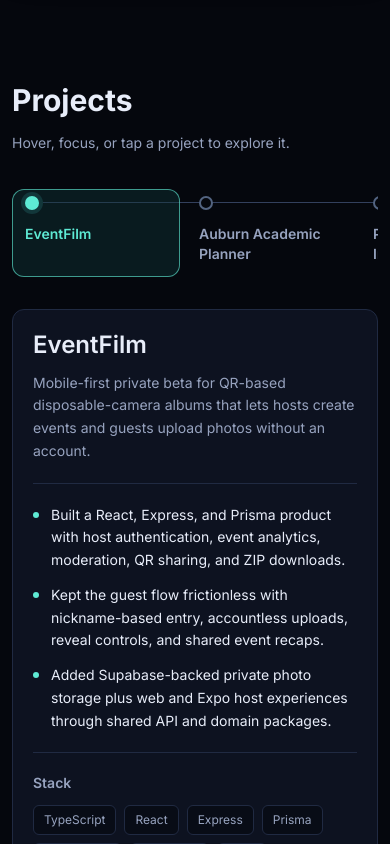
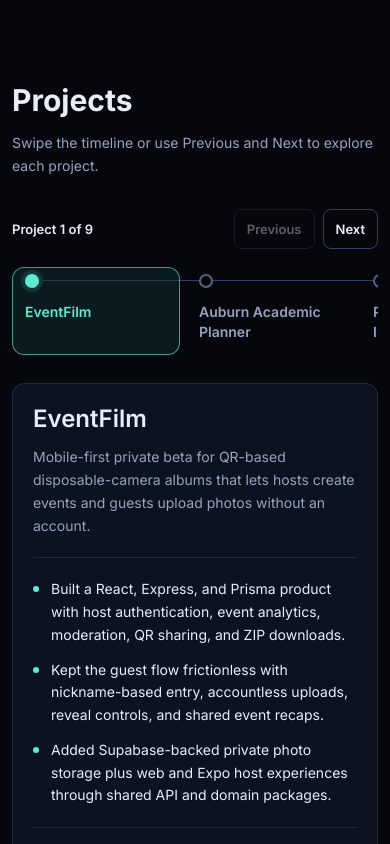
Before and after one commit to fernando-ace/Portfolio-Website, a React (Vite) app: page / in a window 390 px wide. Shown: the part 3520-4364 px from the top of the page. Built offline with nearby package versions, Linux system fonts and the light colour scheme.

Commit message:
Improve mobile project timeline navigation

```diff
--- a/src/components/ProjectsSection.jsx
+++ b/src/components/ProjectsSection.jsx
@@ -38,10 +38,13 @@
       <div className="mx-auto max-w-6xl">
         <div className="mb-8">
           <h2 className="section-title">Projects</h2>
-          <p className="section-copy">Hover, focus, or tap a project to explore it.</p>
+          <p className="section-copy">
+            <span className="hidden md:inline">Hover, focus, or tap a project to explore it.</span>
+            <span className="md:hidden">Swipe the timeline or use Previous and Next to explore each project.</span>
+          </p>
         </div>
 
-        <div className="reveal grid items-start gap-6 md:grid-cols-[minmax(18rem,0.78fr)_minmax(0,1.42fr)] md:gap-8" data-reveal>
+        <div className="grid items-start gap-6 md:grid-cols-[minmax(18rem,0.78fr)_minmax(0,1.42fr)] md:gap-8">
           <ProjectTimeline
             activeIndex={activeIndex}
             onKeyDown={handleTimelineKeyDown}
--- a/src/components/projects/ProjectTimeline.jsx
+++ b/src/components/projects/ProjectTimeline.jsx
@@ -2,8 +2,60 @@
   return name.toLowerCase().replace(/[^a-z0-9]+/g, "-").replace(/(^-|-$)/g, "");
 }
 
+function MobileProjectNavigation({ activeIndex, onSelect, projectCount }) {
+  return (
+    <div className="project-mobile-navigation" aria-label="Project navigation">
+      <p className="project-mobile-position" aria-live="polite">
+        Project {activeIndex + 1} of {projectCount}
+      </p>
+      <div className="project-mobile-actions">
+        <button
+          type="button"
+          className="project-mobile-button"
+          onClick={() => onSelect(activeIndex - 1)}
+          disabled={activeIndex === 0}
+          aria-label="Previous project"
+        >
+          Previous
+        </button>
+        <button
+          type="button"
+          className="project-mobile-button"
+          onClick={() => onSelect(activeIndex + 1)}
+          disabled={activeIndex === projectCount - 1}
+          aria-label="Next project"
+        >
+          Next
+        </button>
+      </div>
+    </div>
+  );
+}
+
 export function ProjectTimeline({ activeIndex, onKeyDown, onSelect, projects, tabRefs }) {
+  function handlePointerEnter(index) {
+    if (window.matchMedia("(min-width: 768px)").matches) {
+      onSelect(index);
+    }
+  }
+
+  function selectAndReveal(index) {
+    onSelect(index);
+
+    window.requestAnimationFrame(() => {
+      const reduceMotion = window.matchMedia("(prefers-reduced-motion: reduce)").matches;
+      tabRefs.current[index]?.scrollIntoView({
+        behavior: reduceMotion ? "auto" : "smooth",
+        block: "nearest",
+        inline: "center"
+      });
+    });
+  }
+
   return (
+    <div className="min-w-0">
+      <MobileProjectNavigation activeIndex={activeIndex} onSelect={selectAndReveal} projectCount={projects.length} />
+
       <div className="project-timeline-scroll">
         <div className="project-timeline-track" role="tablist" aria-label="Project timeline">
           {projects.map((project, index) => {
@@ -24,10 +76,10 @@
                 aria-selected={isActive}
                 data-project-name={project.name}
                 tabIndex={isActive ? 0 : -1}
-              onClick={() => onSelect(index)}
+                onClick={() => selectAndReveal(index)}
                 onFocus={() => onSelect(index)}
                 onKeyDown={(event) => onKeyDown(event, index)}
-              onPointerEnter={() => onSelect(index)}
+                onPointerEnter={() => handlePointerEnter(index)}
               >
                 <span className="project-timeline-dot" aria-hidden="true" />
                 <span className="project-timeline-name">{project.name}</span>
@@ -36,5 +88,6 @@
           })}
         </div>
       </div>
+    </div>
   );
 }
--- a/src/index.css
+++ b/src/index.css
@@ -105,6 +105,10 @@
   min-width: 0;
 }
 
+.project-mobile-navigation {
+  display: none;
+}
+
 .project-timeline-track {
   position: relative;
   display: flex;
@@ -195,11 +199,64 @@
 }
 
 @media (max-width: 767px) {
+  .project-mobile-navigation {
+    display: flex;
+    align-items: center;
+    justify-content: space-between;
+    gap: 1rem;
+    margin-bottom: 1rem;
+  }
+
+  .project-mobile-position {
+    color: #e8edf9;
+    font-size: 0.8125rem;
+    font-weight: 600;
+    line-height: 1.25rem;
+  }
+
+  .project-mobile-actions {
+    display: flex;
+    gap: 0.5rem;
+  }
+
+  .project-mobile-button {
+    min-height: 2.5rem;
+    border: 1px solid #33405d;
+    border-radius: 0.5rem;
+    padding: 0.5rem 0.75rem;
+    color: #e8edf9;
+    font-size: 0.8125rem;
+    font-weight: 600;
+    transition: border-color 180ms ease, color 180ms ease, opacity 180ms ease;
+  }
+
+  .project-mobile-button:hover:not(:disabled) {
+    border-color: #5eead4;
+    color: #5eead4;
+  }
+
+  .project-mobile-button:focus-visible {
+    outline: 2px solid #5eead4;
+    outline-offset: 2px;
+  }
+
+  .project-mobile-button:disabled {
+    cursor: not-allowed;
+    opacity: 0.38;
+  }
+
   .project-timeline-scroll {
     overflow-x: auto;
-    padding: 0.125rem 0 0.5rem;
-    scrollbar-color: #33405d transparent;
-    scrollbar-width: thin;
+    overscroll-behavior-x: contain;
+    padding: 0.125rem 0 0.25rem;
+    scroll-snap-type: x proximity;
+    scrollbar-width: none;
+    touch-action: pan-x;
+    -webkit-overflow-scrolling: touch;
+  }
+
+  .project-timeline-scroll::-webkit-scrollbar {
+    display: none;
   }
 
   .project-timeline-track {
```
Lines whose indentation alone changed are shown as unchanged.
